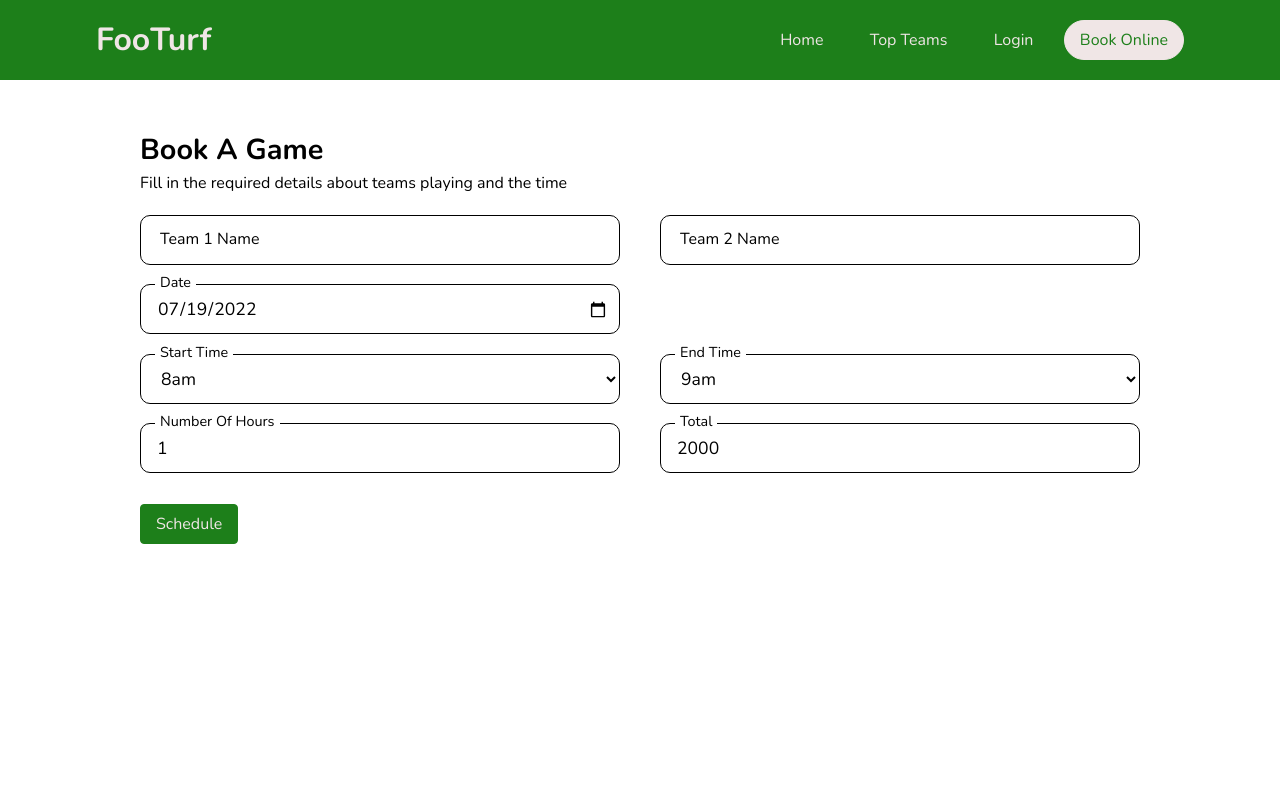
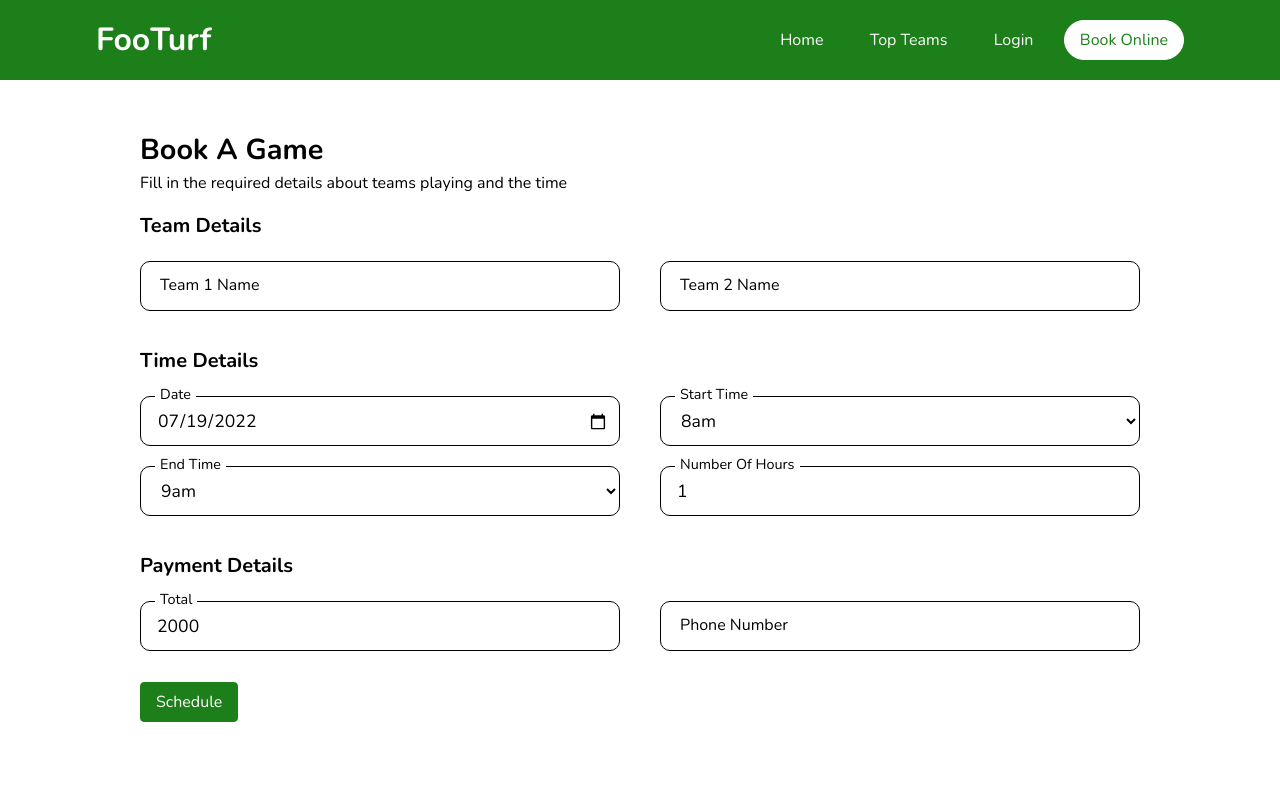
Before and after one commit to PhilN8/FooTurf, a CodeIgniter 4 app: template app/Views/frontend/booking.php in a window 1280 px wide. Run offline with PHP 8.4 and a stand-in for CodeIgniter, Linux system fonts and the light colour scheme; the template is opened without the code that fills it, so the values that code supplies are empty; some libraries are stand-ins or nearby versions.

Commit message:
booking module added

```diff
--- a/app/Config/Routes.php
+++ b/app/Config/Routes.php
@@ -46,6 +46,7 @@ $routes->post('/admin/stats', 'Admin::getStats');
 $routes->get('/admin/allStats', 'Admin::getStatsAll');
 $routes->get('/booking', 'Booking::index');
 $routes->post('/booking', 'Booking::book');
+$routes->get('/pay', 'Booking::pay');
 $routes->get('/redirect', 'Booking::redirect');
 $routes->post('/redirect', 'Booking::game');
 $routes->get('/stats', 'Stats::index');
--- a/app/Models/Payment.php
+++ b/app/Models/Payment.php
@@ -11,7 +11,9 @@ class Payment extends Model
     protected $allowedFields = [
         'game_id',
         'no_of_hours',
-        'total_cost'
+        'total_cost',
+        'phone_number',
+        'pay_code'
     ];
 
     protected $useTimestamps = true;
--- a/app/Views/frontend/booking.php
+++ b/app/Views/frontend/booking.php
@@ -44,6 +44,8 @@
             <section class="animate-opacity book" id="book">
                 <p class="book__title">Book A Game</p>
                 <p class="book__text">Fill in the required details about teams playing and the time</p>
+
+                <p class="form__title">Team Details</p>
                 <div class="form__container">
                     <div class="form__box">
                         <input type="text" class="form__input" name="team1" id="team1" placeholder=" ">
@@ -54,14 +56,20 @@
                         <input type="text" class="form__input" name="team2" id="team2" placeholder=" ">
                         <label for="team2" class="form__label">Team 2 Name</label>
                     </div>
+                </div>
+                <style>
+
+                </style>
 
                 <!-- <div class="form__box"></div> -->
 
+
+                <p class="form__title">Time Details</p>
+                <div class="form__container">
                     <div class="form__box">
                         <input type="date" class="form__input" name="game-date" id="game-date">
                         <label for="game-date" class="form__label">Date</label>
                     </div>
-                    <div class="form__box"></div>
 
                     <div class="form__box">
                         <select name="game-start" id="game-start" class="form__input">
@@ -109,15 +117,25 @@
                         <input type="number" class="form__input" name="hours" id="hours" min="1" max="3" value="1" readonly>
                         <label for="hours" class="form__label">Number of Hours</label>
                     </div>
+                </div>
 
                 <div class="form__box" style="display: none;">
                     <input type="number" class="form__input" name="game-cost" id="game-cost" value="2000" readonly>
                     <label for="game-cost" class="form__label">Cost Per Hour</label>
                 </div>
 
+                <p class="form__title">Payment Details</p>
+                <div class="form__container">
+                    <!-- <div class="form__box"></div> -->
+                    <!-- <div class="form__box"></div> -->
                     <div class="form__box">
                         <input type="number" class="form__input" name="total-cost" id="total-cost" value="2000" readonly>
                         <label for="total-cost" class="form__label">Total</label>
+                    </div>
+
+                    <div class="form__box">
+                        <input type="number" class="form__input" name="phone" id="phone" placeholder=" ">
+                        <label for="phone" class="form__label">Phone Number</label>
                     </div>
 
                 </div>
--- a/app/Views/frontend/login.php
+++ b/app/Views/frontend/login.php
@@ -12,7 +12,7 @@ if (!isset($_SESSION['user_id'])) {
 
         <title>Login | FooTurf</title>
 
-        <script src="https://ajax.googleapis.com/ajax/libs/jquery/3.5.1/jquery.min.js"></script>
+        <!-- <script src="https://ajax.googleapis.com/ajax/libs/jquery/3.5.1/jquery.min.js"></script> -->
 
 
         <link rel="stylesheet" href="<?= base_url('css/common.css') ?>">
--- a/public/css/admin.css
+++ b/public/css/admin.css
@@ -26,7 +26,7 @@ input[type="number"] {
 }
 
 body {
-  font-family: "Poppins", sans-serif;
+  font-family: "Poppins", Montserrat, sans-serif;
   background-color: white;
   display: flex;
   min-height: 100vh;
--- a/public/css/booking.css
+++ b/public/css/booking.css
@@ -3,6 +3,18 @@
   --hover-primary: #197019;
   --btn-secondary: #b41b1b;
   --hover-secondary: #7a0d0d;
+}
+
+/* Chrome, Safari, Edge, Opera */
+input::-webkit-outer-spin-button,
+input::-webkit-inner-spin-button {
+  -webkit-appearance: none;
+  margin: 0;
+}
+
+/* Firefox */
+input[type="number"] {
+  -moz-appearance: textfield;
 }
 
 .float-right {
@@ -20,6 +32,12 @@
 
 .form__container {
   margin: 1.25rem 0 0.75rem;
+}
+
+.form__title {
+  margin-top: 1rem;
+  font-weight: 700;
+  font-size: 1.25rem;
 }
 
 .form__box {
--- a/public/css/common.css
+++ b/public/css/common.css
@@ -1,4 +1,4 @@
-@import url('https://fonts.googleapis.com/css2?family=Nunito:wght@400;500;700&display=swap');
+@import url("https://fonts.googleapis.com/css2?family=Nunito:wght@400;500;700&display=swap");
 
 * {
   margin: 0;
@@ -9,7 +9,7 @@
 :root {
   --nav-dark: #1b1b1b;
   --nav-primary: #1d7f1a;
-    --nav-light: #f0e6e6;
+  --nav-light: #fff;
 
   --error-bg: #a94442;
   --error-clr: #f2dede;
@@ -19,7 +19,7 @@
 }
 
 body {
-    font-family: 'Nunito', Verdana, sans-serif;
+  font-family: "Nunito", Montserrat, Verdana, sans-serif;
   line-height: 1.5;
   font-size: 16px;
   min-height: 100vh;
@@ -35,14 +35,23 @@ img {
   margin-inline: auto;
 }
 
-input, textarea, button, select {
+input,
+textarea,
+button,
+select {
   font: inherit;
 }
 
-.animate-opacity{animation:opac 0.8s}
-@keyframes opac{
-    from{opacity:0}
-    to{opacity:1}
+.animate-opacity {
+  animation: opac 0.8s;
+}
+@keyframes opac {
+  from {
+    opacity: 0;
+  }
+  to {
+    opacity: 1;
+  }
 }
 
 header.header {
--- a/public/scripts/booking.js
+++ b/public/scripts/booking.js
@@ -29,16 +29,19 @@ bookBtn.addEventListener("click", () => {
   var game_start = $("#game-start").val();
   var game_end = $("#game-end").val();
   var game_cost = $("#game-cost").val();
+  var phone = $("#phone").val().trim();
 
-  if (team1 == "" || team2 == "") {
+  if (team1 == "" || team2 == "" || phone == "") {
     toastr.warning("Fill in the Team Details", "Missing Info");
 
+    if (phone == "") $("#phone").trigger("focus");
     if (team2 == "") $("#team2").trigger("focus");
     if (team1 == "") $("#team1").trigger("focus");
     return;
   }
 
   var time = (gameEnd.value - gameStart.value) / 10000;
+  toastr.info("One moment to finalize", "Transaction Ongoing");
 
   $.ajax({
     url: "/booking",
@@ -51,6 +54,7 @@ bookBtn.addEventListener("click", () => {
       game_end: game_end,
       total_cost: game_cost * time,
       no_of_hours: time,
+      phone: phone,
     },
     success: (result) => {
       if (result.message == 1)
@@ -60,7 +64,7 @@ bookBtn.addEventListener("click", () => {
         toastr.error("Game is Already Booked", "Time Unavailable");
     },
     error: (data) => {
-      toastr.error("This doesn't work");
+      toastr.error("Something Went Wrong");
       console.error(data.responseText, data.responseJSON);
     },
   });
@@ -95,7 +99,7 @@ function SetMinDate() {
   var today = now.getFullYear() + "-" + month + "-" + day;
 
   $("#game-date").val(today);
-  // $("#game-date").attr("min", today);
+  $("#game-date").attr("min", today);
 }
 
 function ChangeCost() {
--- a/public/scripts/login.js
+++ b/public/scripts/login.js
@@ -40,7 +40,7 @@ $("#loginForm").on("submit", (evt) => {
     success: (result) => {
       console.log(result);
       if (result.message == 1) {
-        toastr.info("Dojo 2DA MOOn");
+        toastr.info("Login Successful");
         window.location.href = "http://localhost:8080/admin";
       }
 
```
Also changed, not shown: app/Controllers/Admin.php (+2 -9 lines), app/Controllers/Booking.php (+64 -1 lines). Lines whose indentation alone changed are shown as unchanged.
